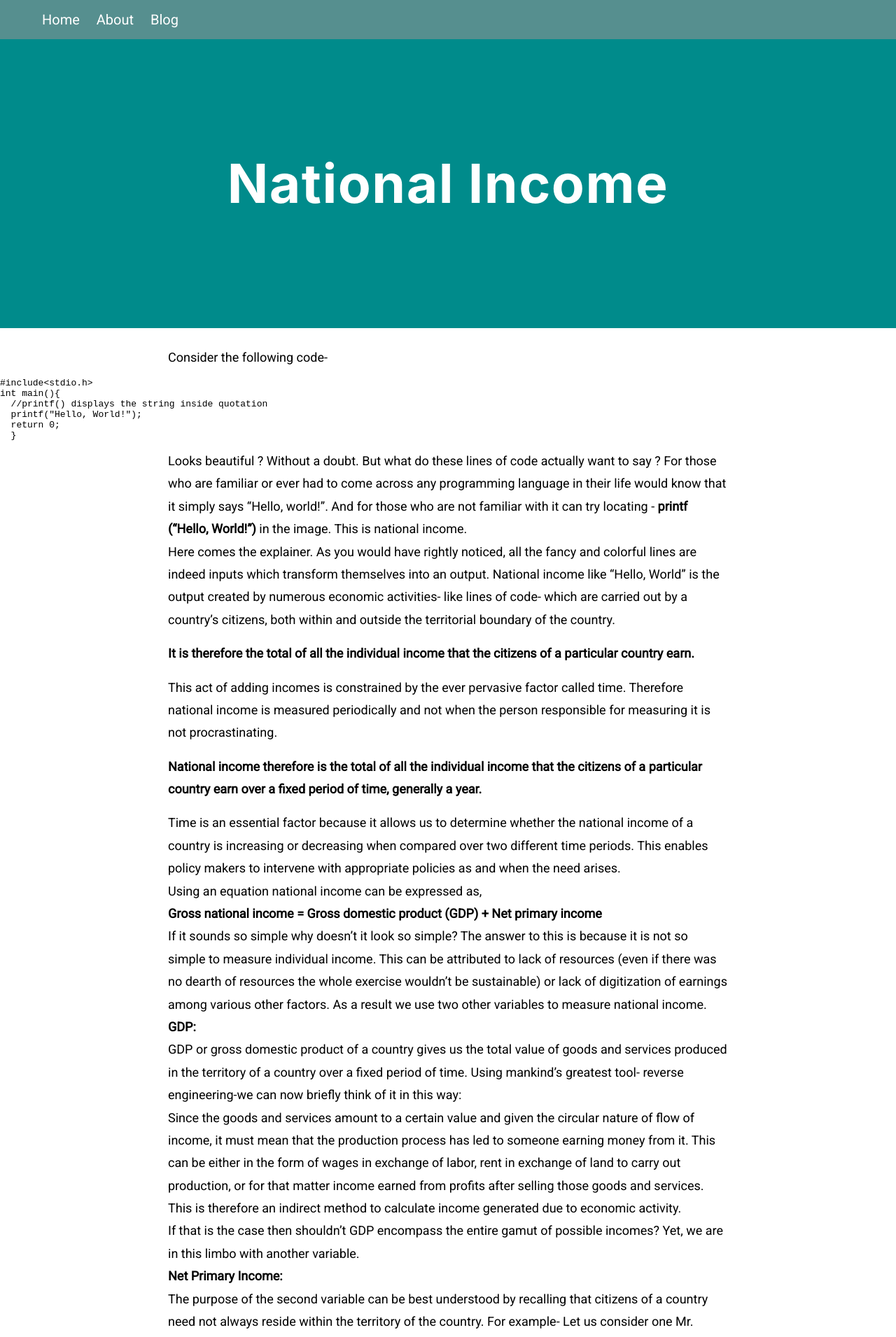
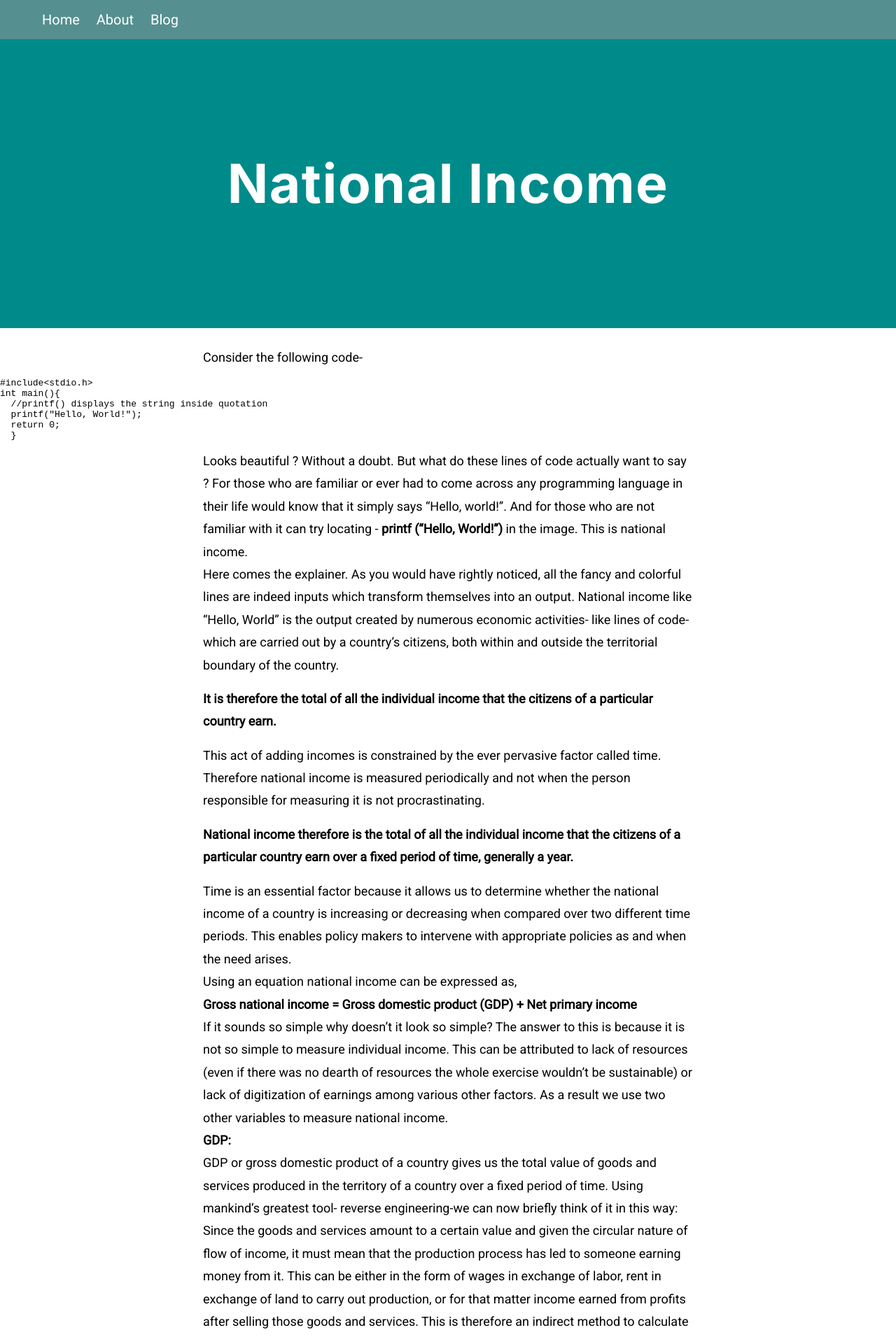
Before and after one commit to generalistsanctuary/generalistsanctuary.github.io, a Jekyll site: the page built from _posts/2021-08-06-National-Income.md, in a window 1280 px wide. Shown: the top 1911 px of the page at 70% size. Built offline with Jekyll 4.4.1, drawn with Linux system fonts in a browser that asks for light colours.

Commit message:
Update posts-style.css

```diff
--- a/styles/posts-style.css
+++ b/styles/posts-style.css
@@ -17,7 +17,7 @@ h1{
   }
   p{
     font-size: 18px;
-    max-width: 800px;
+    max-width: 700px;
     margin: 0 auto;
     line-height: 1.8;
     padding-left: 4%;
@@ -40,7 +40,7 @@ h1{
       padding-left: 20px;
   }
   .postsList{
-      max-width: 800px;
+      max-width: 700px;
       margin: 0 auto;
       line-height: 1.8;
       padding-left: 4%;
@@ -60,7 +60,7 @@ h1{
       color: black;
   }
 ol{
-      max-width: 700px;
+      max-width: 600px;
       margin: 0 auto;
       line-height: 1.8;
       padding-left: 4%;
```
